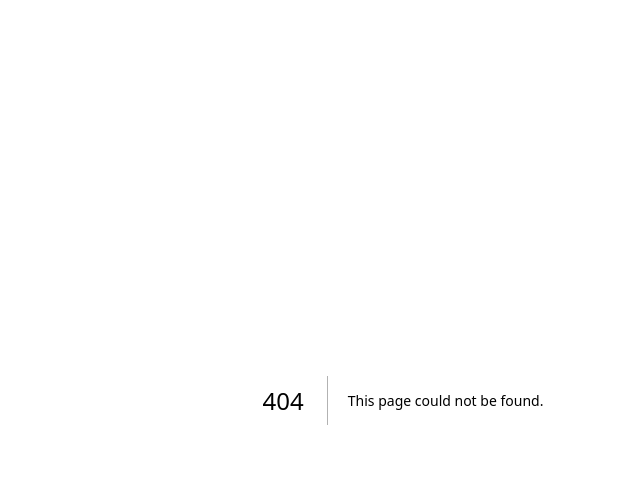
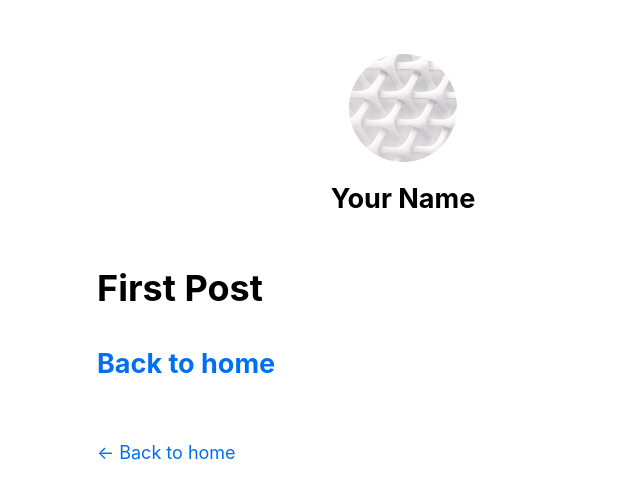
Before and after one commit to moonhyerin/personal-website, a Next.js app: page /posts/first-post in a window 1280 px wide. Before the commit this address had no page. Shown: the top 498 px of the page, without its empty margins (237-877 px from the left). Built offline with nearby package versions, Linux system fonts and the light colour scheme.

Commit message:
first commit

```diff
--- /dev/null
+++ b/components/layout.js
@@ -0,0 +1,69 @@
+import Head from "next/head";
+import Image from "next/image";
+import styles from "./layout.module.css";
+import utilStyles from "../styles/utils.module.css";
+import Link from "next/link";
+
+const name = "Your Name";
+export const siteTitle = "Next.js Sample Website";
+
+export default function Layout({ children, home }) {
+  return (
+    <div className={styles.container}>
+      <Head>
+        <link rel="icon" href="/favicon.ico" />
+        <meta
+          name="description"
+          content="Learn how to build a personal website using Next.js"
+        />
+        <meta
+          property="og:image"
+          content={`https://og-image.vercel.app/${encodeURI(
+            siteTitle
+          )}.png?theme=light&md=0&fontSize=75px&images=https%3A%2F%2Fassets.vercel.com%2Fimage%2Fupload%2Ffront%2Fassets%2Fdesign%2Fnextjs-black-logo.svg`}
+        />
+        <meta name="og:title" content={siteTitle} />
+        <meta name="twitter:card" content="summary_large_image" />
+      </Head>
+      <header className={styles.header}>
+        {home ? (
+          <>
+            <Image
+              priority
+              src="/images/profile.jpg"
+              className={utilStyles.borderCircle}
+              height={144}
+              width={144}
+              alt=""
+            />
+            <h1 className={utilStyles.heading2Xl}>{name}</h1>
+          </>
+        ) : (
+          <>
+            <Link href="/">
+              <Image
+                priority
+                src="/images/profile.jpg"
+                className={utilStyles.borderCircle}
+                height={108}
+                width={108}
+                alt=""
+              />
+            </Link>
+            <h2 className={utilStyles.headingLg}>
+              <Link href="/" className={utilStyles.colorInherit}>
+                {name}
+              </Link>
+            </h2>
+          </>
+        )}
+      </header>
+      <main>{children}</main>
+      {!home && (
+        <div className={styles.backToHome}>
+          <Link href="/">← Back to home</Link>
+        </div>
+      )}
+    </div>
+  );
+}
--- /dev/null
+++ b/components/layout.module.css
@@ -0,0 +1,15 @@
+.container {
+  max-width: 36rem;
+  padding: 0 1rem;
+  margin: 3rem auto 6rem;
+}
+
+.header {
+  display: flex;
+  flex-direction: column;
+  align-items: center;
+}
+
+.backToHome {
+  margin: 3rem 0 0;
+}
--- /dev/null
+++ b/pages/_app.js
@@ -0,0 +1,6 @@
+// `pages/_app.js`
+import "../styles/global.css";
+
+export default function App({ Component, pageProps }) {
+  return <Component {...pageProps} />;
+}
--- /dev/null
+++ b/pages/posts/first-post.js
@@ -0,0 +1,17 @@
+import Link from "next/link";
+import Head from "next/head";
+import Layout from "../../components/layout";
+
+export default function FirstPost() {
+  return (
+    <Layout>
+      <Head>
+        <title>First Post</title>
+      </Head>
+      <h1>First Post</h1>
+      <h2>
+        <Link href="/">Back to home</Link>
+      </h2>
+    </Layout>
+  );
+}
--- /dev/null
+++ b/styles/global.css
@@ -0,0 +1,27 @@
+html,
+body {
+  padding: 0;
+  margin: 0;
+  font-family: -apple-system, BlinkMacSystemFont, Segoe UI, Roboto, Oxygen,
+    Ubuntu, Cantarell, Fira Sans, Droid Sans, Helvetica Neue, sans-serif;
+  line-height: 1.6;
+  font-size: 18px;
+}
+
+* {
+  box-sizing: border-box;
+}
+
+a {
+  color: #0070f3;
+  text-decoration: none;
+}
+
+a:hover {
+  text-decoration: underline;
+}
+
+img {
+  max-width: 100%;
+  display: block;
+}
--- /dev/null
+++ b/styles/utils.module.css
@@ -0,0 +1,52 @@
+.heading2Xl {
+  font-size: 2.5rem;
+  line-height: 1.2;
+  font-weight: 800;
+  letter-spacing: -0.05rem;
+  margin: 1rem 0;
+}
+
+.headingXl {
+  font-size: 2rem;
+  line-height: 1.3;
+  font-weight: 800;
+  letter-spacing: -0.05rem;
+  margin: 1rem 0;
+}
+
+.headingLg {
+  font-size: 1.5rem;
+  line-height: 1.4;
+  margin: 1rem 0;
+}
+
+.headingMd {
+  font-size: 1.2rem;
+  line-height: 1.5;
+}
+
+.borderCircle {
+  border-radius: 9999px;
+}
+
+.colorInherit {
+  color: inherit;
+}
+
+.padding1px {
+  padding-top: 1px;
+}
+
+.list {
+  list-style: none;
+  padding: 0;
+  margin: 0;
+}
+
+.listItem {
+  margin: 0 0 1.25rem;
+}
+
+.lightText {
+  color: #666;
+}
```
Also changed, not shown: pages/index.js (+13 -108 lines), public/images/profile.jpg (added), 1 other file (tests, documents, lock files or other folders).
